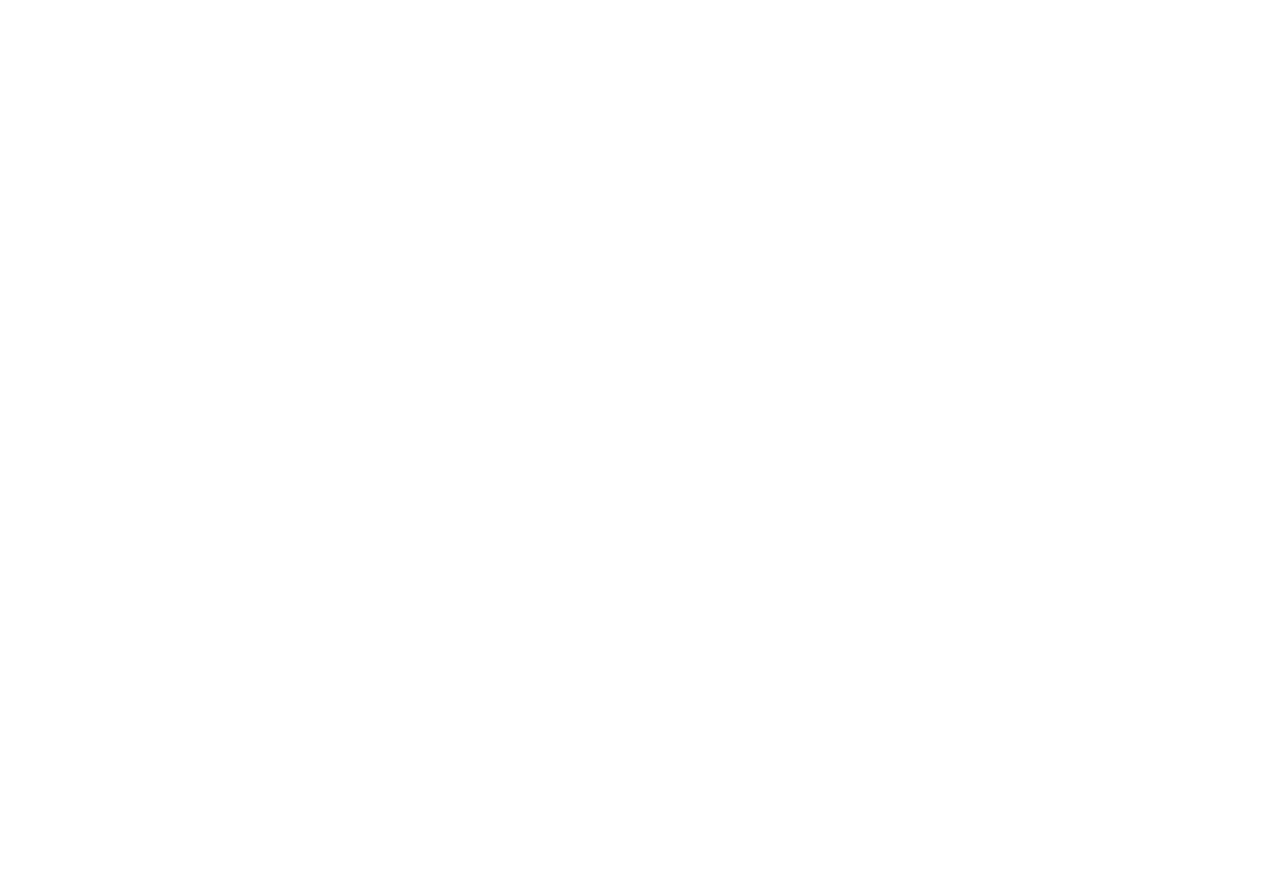
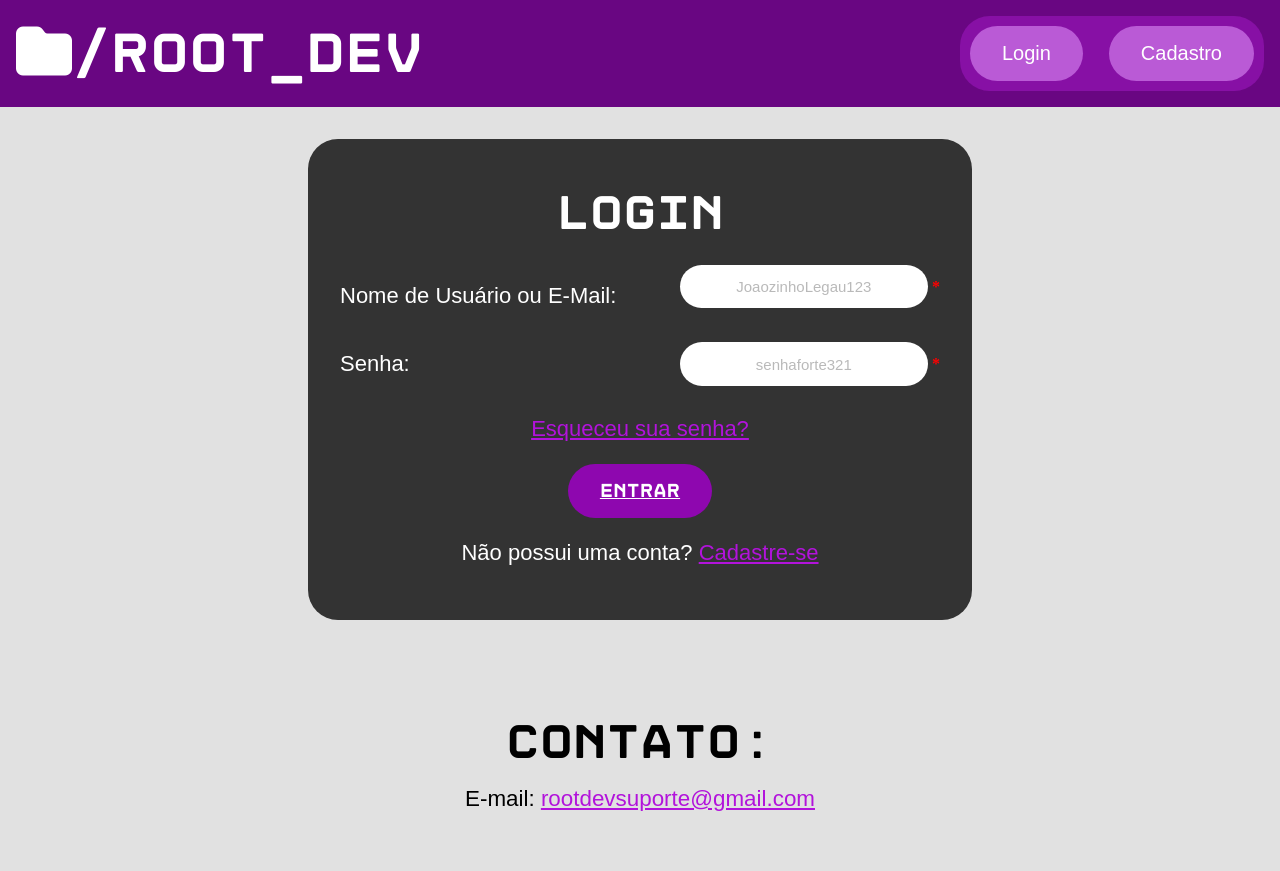
Before and after one commit to RootdevsuporteTCC/RootdevsuporteTCC, a plain HTML site: page public/login.html in a window 1280 px wide. Before the commit the page ends 800 px from the top, so only its background shows below. Drawn offline with Linux system fonts and the light colour scheme.

Commit message:
correções pagina de login e cadastro

```diff
--- a/public/login.html
+++ b/public/login.html
@@ -0,0 +1,70 @@
+<!DOCTYPE html>
+<html lang="en">
+<head>
+    <meta charset="UTF-8">
+    <meta http-equiv="X-UA-Compatible" content="IE=edge">
+    <meta name="viewport" content="width=device-width, initial-scale=1.0">
+    <title>ROOT DEV - Login</title>
+
+    <link rel="stylesheet" href="./styles/global.css">
+    <link rel="stylesheet" href="./styles/cadastro-login.css">
+    <link rel="stylesheet" href="https://cdnjs.cloudflare.com/ajax/libs/font-awesome/6.4.0/css/all.min.css">
+
+    <link rel="icon" href="./img/folder-icon.png" type="image/png">
+</head>
+<body>
+    <header>
+        <nav>
+            <div class="tittle">
+                <a href="index.html">
+                    <h1><i class="fa-solid fa-folder"></i>/ROOT_DEV</h1>
+                </a>
+            </div>
+            <div id="auth-buttons">
+                <button>
+                    <a href="login.html">Login</a>
+                </button>
+                <button>
+                    <a href="cadastro.html">Cadastro</a>
+                </button>
+            </div>
+        </nav>
+    </header>
+
+    <div id="form-box">
+        <form action="" class="white-text">
+            <h1 class="disket-font">LOGIN</h1>
+            <div class="campo">
+                <label for="nome">Nome de Usuário ou E-Mail:</label>
+                <div class="input">
+                    <input id="nome" name="nome" type="text" required placeholder="JoaozinhoLegau123">
+                    <span class="required">*</span> <br> <br>
+                </div>
+            </div>
+
+            <div class="campo">
+                <div>
+                    <label for="senha">Senha:</label>
+                </div>
+                <div class="input">
+                    <input id="senha" name="senha" type="password" required  placeholder="senhaforte321">
+                    <span class="required">*</span> <br>
+                </div>
+            </div>
+
+            <div id="form-confirm">
+                <p><span>Esqueceu sua senha?</span></p>
+                <button type="submit" class="main-button disket-font">Entrar</button>
+                <p>Não possui uma conta? <span>Cadastre-se</span></p>
+            </div>
+        </form>
+    </div>
+
+    <footer>
+        <div class="content-block" id="contato">
+            <h1 class="disket-font">CONTATO:</h1>
+            <p>E-mail: <span>rootdevsuporte@gmail.com</span></p>
+        </div>
+    </footer>
+</body>
+</html>
--- a/public/styles/cadastro-login.css
+++ b/public/styles/cadastro-login.css
@@ -38,7 +38,7 @@
     text-align: center;
 }
 
-@media screen and (max-width: 320px) {
+@media screen and (max-width: 475px) {
     #form-box {
         padding: 10px;
         margin-left: 0;
@@ -46,13 +46,25 @@
     }
 }
 
-@media screen and (max-width: 430px) {
+@media screen and (max-width: 428px) {
     #form-box {
         max-width: 95%;
     }
 
     nav h1{
         font-size: 8vw;
+    }
+}
+
+@media screen and (max-width: 688px) {
+    .campo {
+        display: flex;
+        flex-direction: column;
+    }
+
+    .input {
+        display: flex;
+        flex-wrap: nowrap;
     }
 }
 
```
Also changed, not shown: public/cadastro.html (+2 -2 lines).
